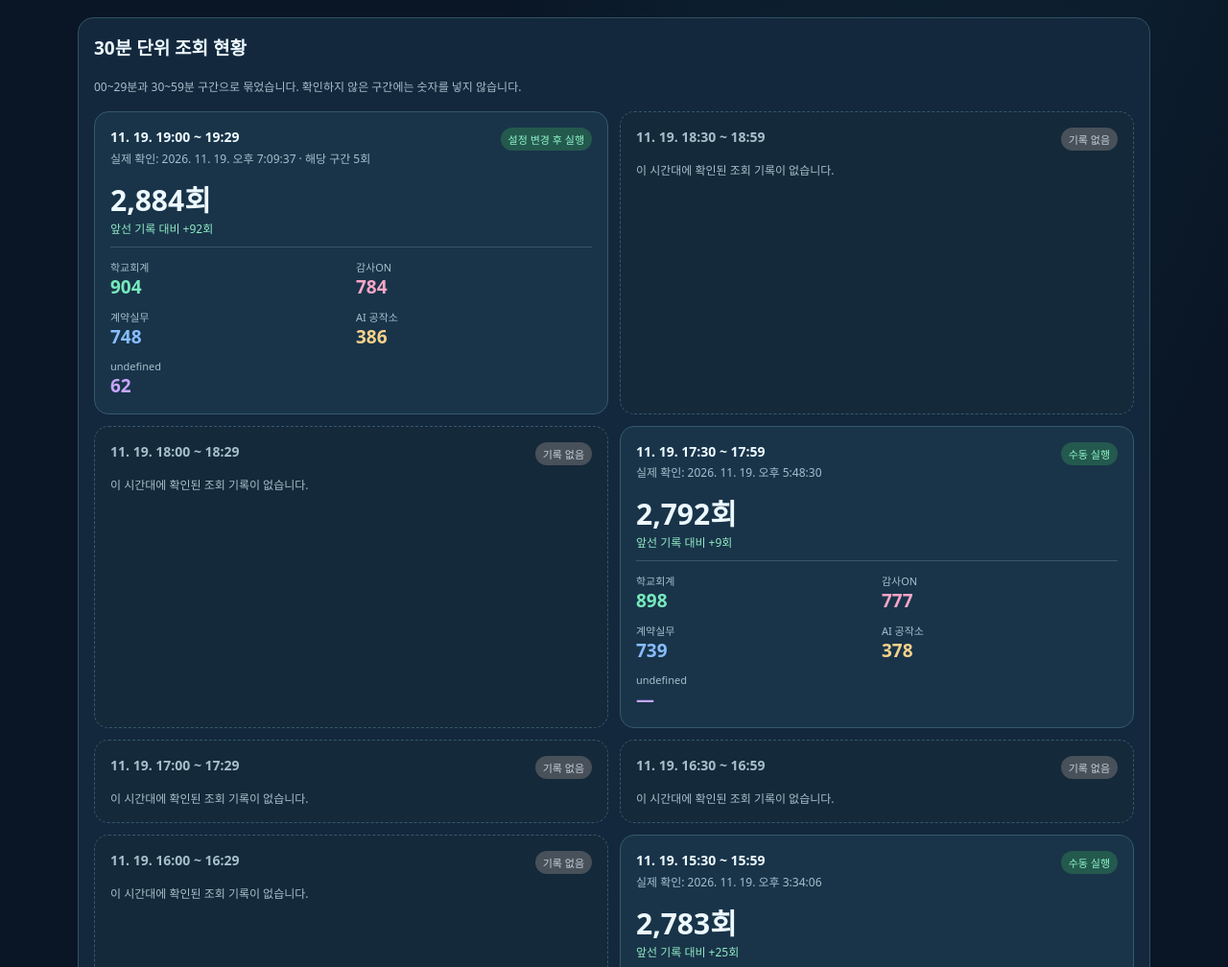
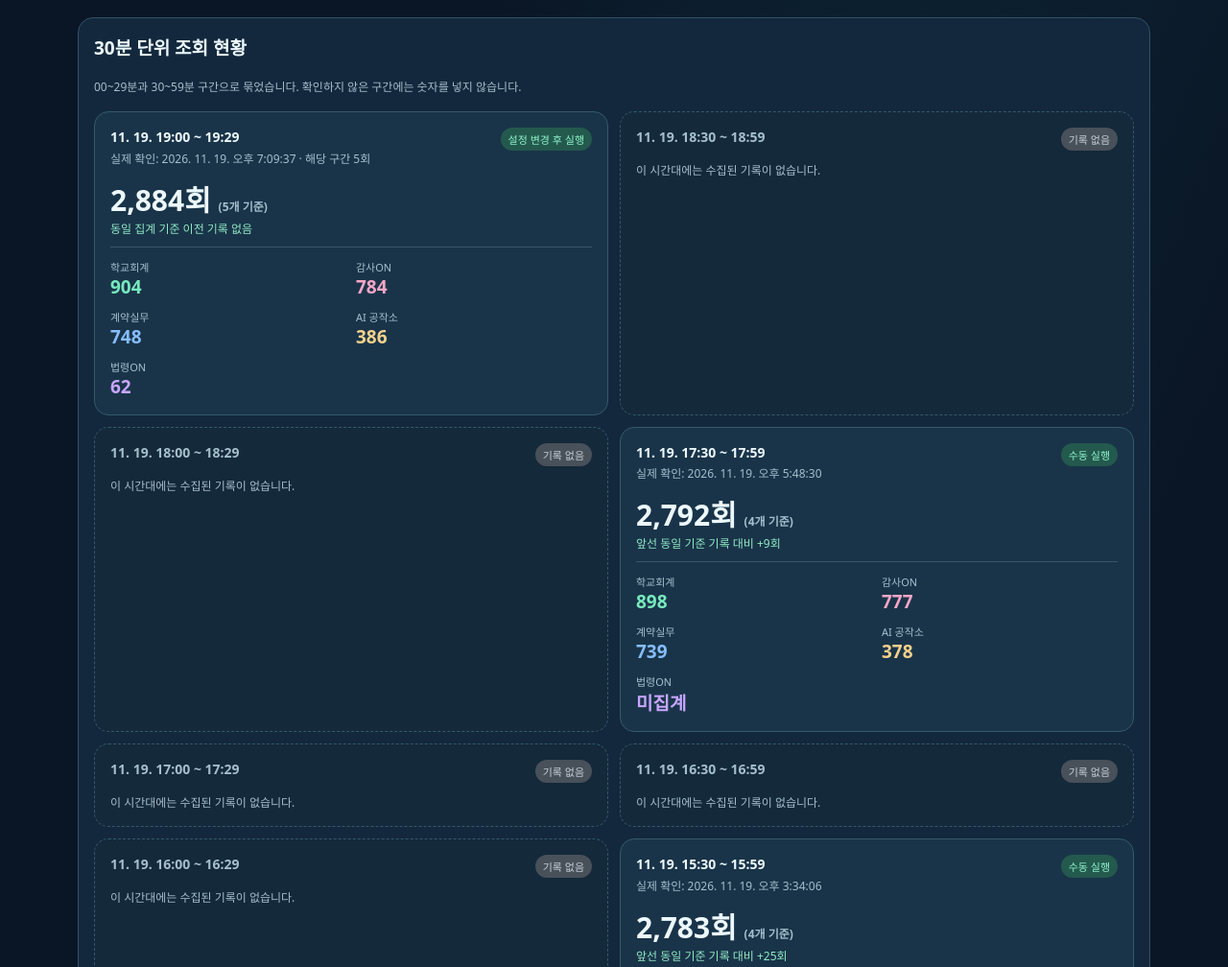
Before and after one commit to jeonbuk-audit-search/audit-search, a plain HTML site: page view-monitor/site/index.html in a window 1280 px wide. Shown: the part 3260-4268 px from the top of the page at 96% size. Drawn offline with Linux system fonts and the light colour scheme; files whose address does not match are found by name.

Commit message:
Show LawON in 30-minute cards and prevent false changes across four/five-program snapshots

```diff
--- a/view-monitor/site/index.html
+++ b/view-monitor/site/index.html
@@ -368,23 +368,34 @@ function drawDailyGraph(days){
 }
 
 function renderSlots(records){
- const M=1800000, grouped=new Map();
+ const M=1800000,grouped=new Map();
  const sorted=[...records].sort((a,b)=>new Date(a.timestamp)-new Date(b.timestamp));
- sorted.forEach(r=>{const time=new Date(r.timestamp).getTime();if(!Number.isFinite(time))return;const k=Math.floor(time/M)*M;if(!grouped.has(k))grouped.set(k,[]);grouped.get(k).push(r)});
+ sorted.forEach(r=>{
+   const time=new Date(r.timestamp).getTime();
+   if(!Number.isFinite(time))return;
+   const k=Math.floor(time/M)*M;
+   if(!grouped.has(k))grouped.set(k,[]);
+   grouped.get(k).push(r);
+ });
  if(!grouped.size){$('slotboard').textContent='수집 이력이 없습니다.';return}
  const keys=[...grouped.keys()],latest=Math.max(keys.at(-1),Math.floor(Date.now()/M)*M),oldest=keys[0];
  const range=t=>new Date(t).toLocaleString('ko-KR',{timeZone:'Asia/Seoul',month:'2-digit',day:'2-digit',hour:'2-digit',minute:'2-digit',hour12:false})+' ~ '+new Date(t+M-60000).toLocaleTimeString('ko-KR',{timeZone:'Asia/Seoul',hour:'2-digit',minute:'2-digit',hour12:false});
- const labels=['학교회계','감사ON','계약실무','AI 공작소'];
+ const labels=['학교회계','감사ON','계약실무','AI 공작소','법령ON'];
  const escapeHtml=v=>String(v).replace(/[&<>"']/g,c=>({'&':'&amp;','<':'&lt;','>':'&gt;','"':'&quot;',"'":'&#39;'}[c]));
- let cards=[];
+ const cards=[];
  for(let t=latest;t>=oldest&&cards.length<14;t-=M){
   const entries=grouped.get(t)||[];
-  if(!entries.length){cards.push('<article class="slot missing"><div class="slothead"><div class="slottime">'+escapeHtml(range(t))+'</div><span class="slotstatus no">기록 없음</span></div><p style="font-size:12px;margin:11px 0 0">이 시간대에 확인된 조회 기록이 없습니다.</p></article>');continue}
-  const rec=entries.at(-1),valid=sum(rec),earlier=sorted.filter(x=>new Date(x.timestamp).getTime()<t&&sum(x)!==null).at(-1);
+  if(!entries.length){
+   cards.push('<article class="slot missing"><div class="slothead"><div class="slottime">'+escapeHtml(range(t))+'</div><span class="slotstatus no">기록 없음</span></div><p style="font-size:12px;margin:11px 0 0">이 시간대에는 수집된 기록이 없습니다.</p></article>');
+   continue;
+  }
+  const rec=entries.filter(x=>sum(x)!==null).at(-1)||entries.at(-1);
+  const valid=sum(rec),basis=basisCount(rec);
+  const earlier=sorted.filter(x=>new Date(x.timestamp).getTime()<t&&sum(x)!==null&&basisCount(x)===basis).at(-1);
   const d=valid!==null&&earlier?valid-sum(earlier):null;
   const status=rec.source==='manual_verified_public_listing'?'게시판 직접 확인':rec.source==='schedule'?'정기 수집':rec.source==='workflow_dispatch'?'수동 실행':rec.source==='push'?'설정 변경 후 실행':'수집 기록';
-  const fields=IDs.map((id,i)=>'<div><label>'+labels[i]+'</label><b style="color:'+COLORS[i]+'">'+fmt(rec.counts?.[id])+'</b></div>').join('');
-  cards.push('<article class="slot"><div class="slothead"><div><div class="slottime">'+escapeHtml(range(t))+'</div><small>실제 확인: '+escapeHtml(when(rec.timestamp))+(entries.length>1?' · 해당 구간 '+entries.length+'회':'')+'</small></div><span class="slotstatus">'+status+'</span></div><div class="slotsum">'+fmt(valid)+'회</div><div class="slotdelta">'+(d===null?'이전 구간 비교 대기':'앞선 기록 대비 '+delta(d))+'</div><div class="slotvalues">'+fields+'</div></article>');
+  const fields=IDs.map((id,i)=>'<div><label>'+labels[i]+'</label><b style="color:'+COLORS[i]+'">'+(Number.isInteger(rec.counts?.[id])?fmt(rec.counts[id]):'미집계')+'</b></div>').join('');
+  cards.push('<article class="slot"><div class="slothead"><div><div class="slottime">'+escapeHtml(range(t))+'</div><small>실제 확인: '+escapeHtml(when(rec.timestamp))+(entries.length>1?' · 해당 구간 '+entries.length+'회':'')+'</small></div><span class="slotstatus">'+status+'</span></div><div class="slotsum">'+fmt(valid)+'회 <small>('+(basis?basis+'개 기준':'수집 오류')+')</small></div><div class="slotdelta">'+(d===null?'동일 집계 기준 이전 기록 없음':'앞선 동일 기준 기록 대비 '+delta(d))+'</div><div class="slotvalues">'+fields+'</div></article>');
  }
  $('slotboard').innerHTML=cards.join('');
 }
```
